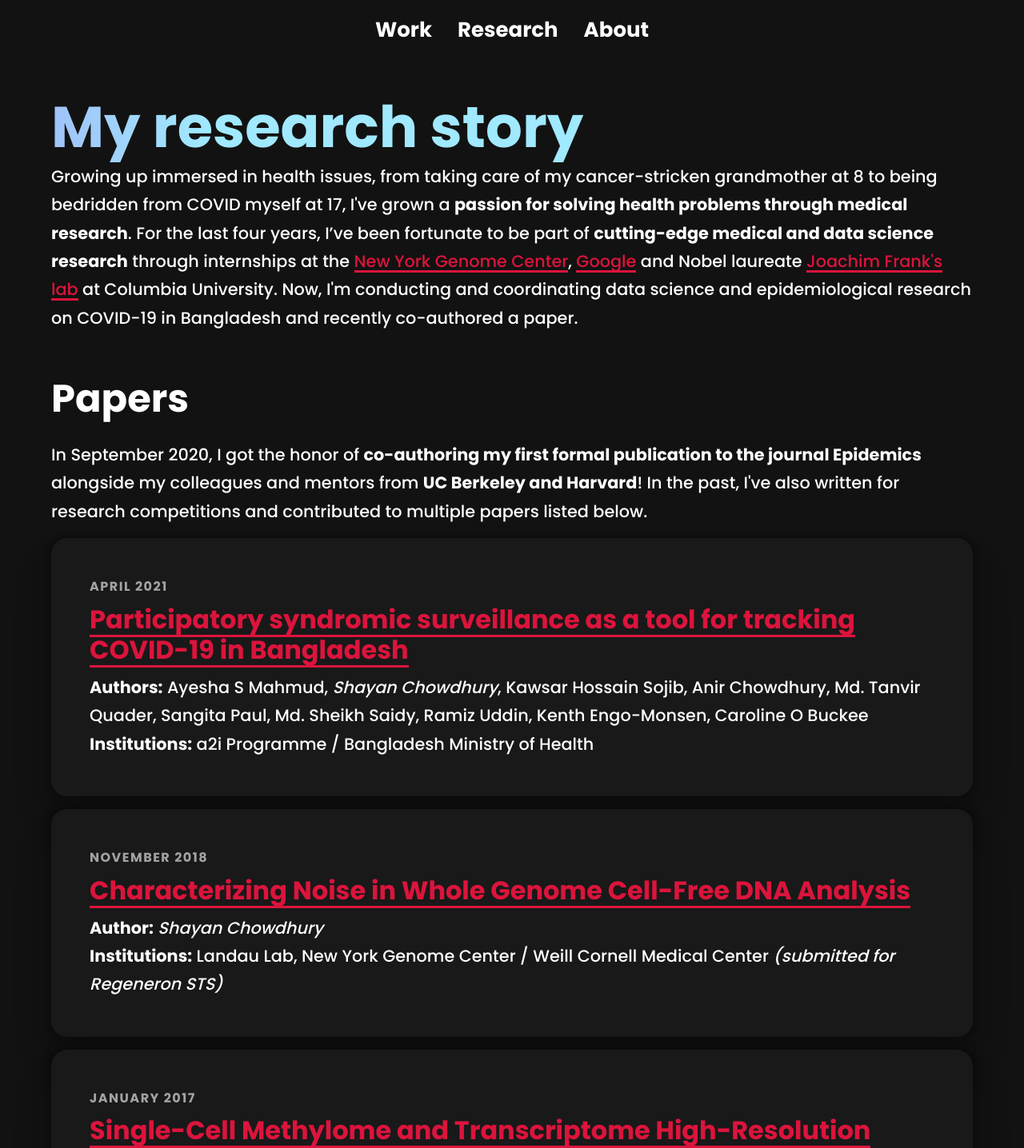
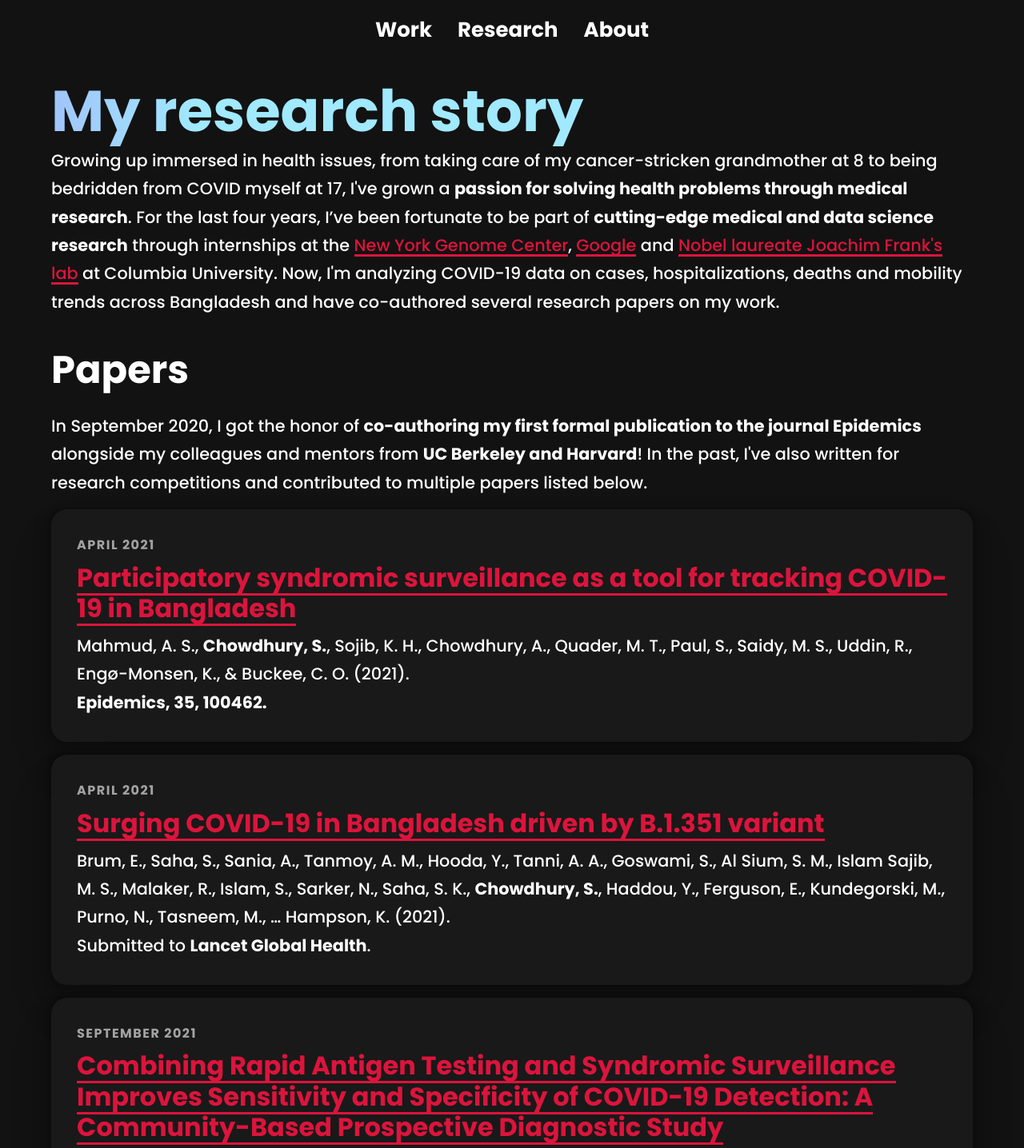
Before and after one commit to shayantist/portfolio, a Next.js app: page /research in a window 1280 px wide. Shown: the top 1436 px of the page at 80% size. Built offline with nearby package versions, Linux system fonts and the light colour scheme.

Commit message:
docs: added newly published papers and updated resume

```diff
--- a/src/components/Card/Card.styles.ts
+++ b/src/components/Card/Card.styles.ts
@@ -4,7 +4,7 @@ export const CardWrapper = styled.div`
   background: ${(props) => props.theme.colors.cardBackground};
   width: 100%;
   border-radius: 20px;
-  padding: 3em;
+  padding: 2em;
 
   box-shadow: 0 1px 2px rgba(0, 0, 0, 0.07), 0 2px 4px rgba(0, 0, 0, 0.07),
     0 4px 8px rgba(0, 0, 0, 0.07), 0 8px 16px rgba(0, 0, 0, 0.07),
--- a/src/content.ts
+++ b/src/content.ts
@@ -36,7 +36,7 @@ export const work = {
 export const research = {
   title: "My research story",
   description:
-    "Growing up immersed in health issues, from taking care of my cancer-stricken grandmother at 8 to being bedridden from COVID myself at 17, I've grown a **passion for solving health problems through medical research**. For the last four years, I’ve been fortunate to be part of **cutting-edge medical and data science research** through internships at the [New York Genome Center](https://www.nygenome.org/), [Google](https://research.google/outreach/csrmp/) and Nobel laureate [Joachim Frank's lab](https://franklab.cpmc.columbia.edu/franklab/) at Columbia University. Now, I'm conducting and coordinating data science and epidemiological research on COVID-19 in Bangladesh and recently co-authored a paper.",
+    "Growing up immersed in health issues, from taking care of my cancer-stricken grandmother at 8 to being bedridden from COVID myself at 17, I've grown a **passion for solving health problems through medical research**. For the last four years, I’ve been fortunate to be part of **cutting-edge medical and data science research** through internships at the [New York Genome Center](https://www.nygenome.org/), [Google](https://research.google/outreach/csrmp/) and [Nobel laureate Joachim Frank's lab](https://franklab.cpmc.columbia.edu/franklab/) at Columbia University. Now, I'm analyzing COVID-19 data on cases, hospitalizations, deaths and mobility trends across Bangladesh and have co-authored several research papers on my work.",
   papersSection: {
     title: "Papers",
     description:
@@ -44,12 +44,35 @@ export const research = {
     papers: [
       {
         title:
-          "[Participatory syndromic surveillance as a tool for tracking COVID-19 in Bangladesh](https://www.sciencedirect.com/science/article/pii/S1755436521000219)",
+          "[Participatory syndromic surveillance as a tool for tracking COVID-19 in Bangladesh](https://doi.org/10.1016/j.epidem.2021.100462)",
         subtitle: "April 2021",
         authors:
-          " **Authors:** Ayesha S Mahmud, *Shayan Chowdhury*, Kawsar Hossain Sojib, Anir Chowdhury, Md. Tanvir Quader, Sangita Paul, Md. Sheikh Saidy, Ramiz Uddin, Kenth Engo-Monsen, Caroline O Buckee",
-        institutions:
-          " **Institutions:** a2i Programme / Bangladesh Ministry of Health",
+          " Mahmud, A. S., **Chowdhury, S.**, Sojib, K. H., Chowdhury, A., Quader, M. T., Paul, S., Saidy, M. S., Uddin, R., Engø-Monsen, K., &amp; Buckee, C. O. (2021). <br/> **Epidemics, 35, 100462.**",
+        institutions: "",
+      },
+      {
+        title:
+          "[Surging COVID-19 in Bangladesh driven by B.1.351 variant](https://doi.org/10.1101/2021.04.27.21255706)",
+        subtitle: "April 2021",
+        authors:
+          " Brum, E., Saha, S., Sania, A., Tanmoy, A. M., Hooda, Y., Tanni, A. A., Goswami, S., Al Sium, S. M., Islam Sajib, M. S., Malaker, R., Islam, S., Sarker, N., Saha, S. K., **Chowdhury, S.**, Haddou, Y., Ferguson, E., Kundegorski, M., Purno, N., Tasneem, M., … Hampson, K. (2021). <br/> Submitted to **Lancet Global Health**.",
+        institutions: "",
+      },
+      {
+        title:
+          "[Combining Rapid Antigen Testing and Syndromic Surveillance Improves Sensitivity and Specificity of COVID-19 Detection: A Community-Based Prospective Diagnostic Study](https://papers.ssrn.com/sol3/papers.cfm?abstract_id=3927057)",
+        subtitle: "September 2021",
+        authors:
+          " Chadwick, F., Clark, J., **Chowdhury, S.**, Chowdhury, T., Pascall, D. J., Haddou, Y., Andrecka, J., Kundegorski, M., Wilkie, C., Brum, E., Shirin, T., Alamgir, A. S., Rahman, M., Alam, A. N., Khan, F., Swallow, B., Mair, F. S., Illian, J., Hill, D. L., … Sania, A. (2021). SSRN Electronic Journal. <br/> Submitted to **Lancet Global Health**. ",
+        institutions: "",
+      },
+      {
+        title:
+          "[Modelling to inform the COVID-19 response in Bangladesh](https://doi.org/10.1101/2021.04.19.21255673)",
+        subtitle: "April 2021",
+        authors:
+          " Ferguson, E. A., Brum, E., Chowdhury, A., **Chowdhury, S.**, Kundegorski, M., Mahmud, A. S., Purno, N., Sania, A., Steenson, R., Tasneem, M., &amp; Hampson, K. (2021). <br/> Submitted to **Lancet Global Health**.",
+        institutions: "",
       },
       {
         title:
@@ -57,16 +80,7 @@ export const research = {
         subtitle: "November 2018",
         authors: " **Author:** *Shayan Chowdhury*",
         institutions:
-          " **Institutions:** Landau Lab, New York Genome Center / Weill Cornell Medical Center *(submitted for Regeneron STS)*",
-      },
-      {
-        title:
-          "[Single-Cell Methylome and Transcriptome High-Resolution Maps Define the Effects of Epigenetic Modifiers on the Landscape of Hematopoietic Differentiation](https://www.ncbi.nlm.nih.gov/pmc/articles/PMC5333260/)",
-        subtitle: "January 2017",
-        authors:
-          " **Authors:** Austin M. Coe, MPH, William Ueng, MPH, Jennifer M. Vargas, BS, Raven David, MPH, Alejandro Vanegas, MS, Katherine Infante, MPH, Meghna Trivedi, MD, Haeseung Yi, MPA, Jill Dimond, PhD, Katherine D. Crew, MD, MS, and Rita Kukafka, DrPH, MA <br/> ***(CONTRIBUTOR, NOT AN AUTHOR)***",
-        institutions:
-          " **Institution:** Crew Lab, Herbert Irving Comprehensive Cancer Center, Columbia University, College of Physicians and Surgeons ",
+          " **Institutions:** Landau Lab, New York Genome Center / Weill Cornell Medical Center. <br/> Submitted to **Regeneron STS**.",
       },
     ],
   },
--- a/src/styles/pages/index.styles.ts
+++ b/src/styles/pages/index.styles.ts
@@ -4,11 +4,11 @@ import { Card, CardWrapper, SectionContainer } from "../../components";
 
 export const HeroSection = styled(SectionContainer)`
   display: flex;
-  gap: 3em;
+  gap: 2em;
   align-items: center;
   justify-content: center;
 
-  padding-top: ${(props) => props.theme.measurements.headerHeight + 40}px;
+  padding-top: ${(props) => props.theme.measurements.headerHeight + 20}px;
 
   @media screen and (max-width: ${(props) =>
       props.theme.measurements.mobileBreakpoint}px) {
@@ -42,7 +42,7 @@ export const HeroFunWrapper = styled(CardWrapper)`
 `;
 
 export const WorksSection = styled(SectionContainer)`
-  margin: 7em auto 0;
+  margin: 4em auto 0;
   display: grid;
   gap: 2em;
 
--- a/src/styles/pages/research.styles.ts
+++ b/src/styles/pages/research.styles.ts
@@ -10,7 +10,7 @@ export const HeroSection = styled(IndexHeroSection)`
 export const ResearchSection = styled(SectionContainer)`
   display: grid;
   gap: 1em;
-  margin: 3em auto 0;
+  margin: 2em auto 0;
 `;
 
 export const ResearchCard = styled(Card)`
```
Also changed, not shown: 2 other files (tests, documents, lock files or other folders).
